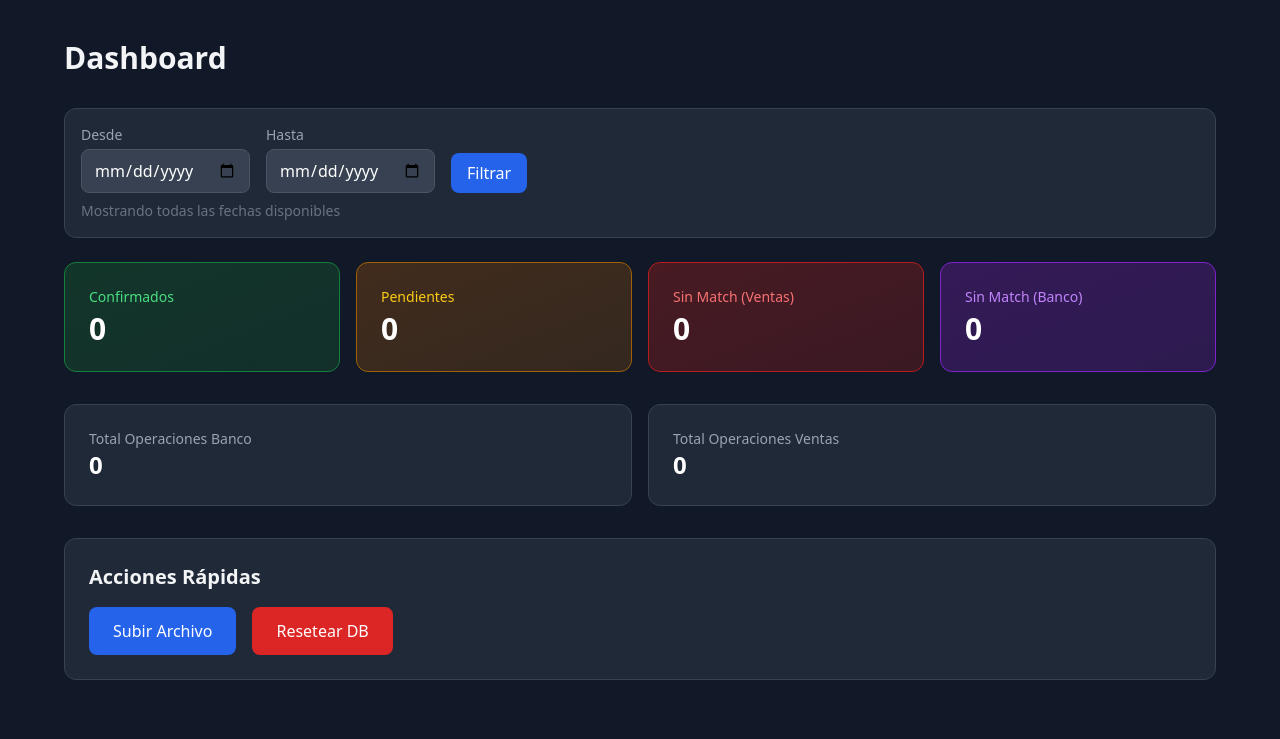
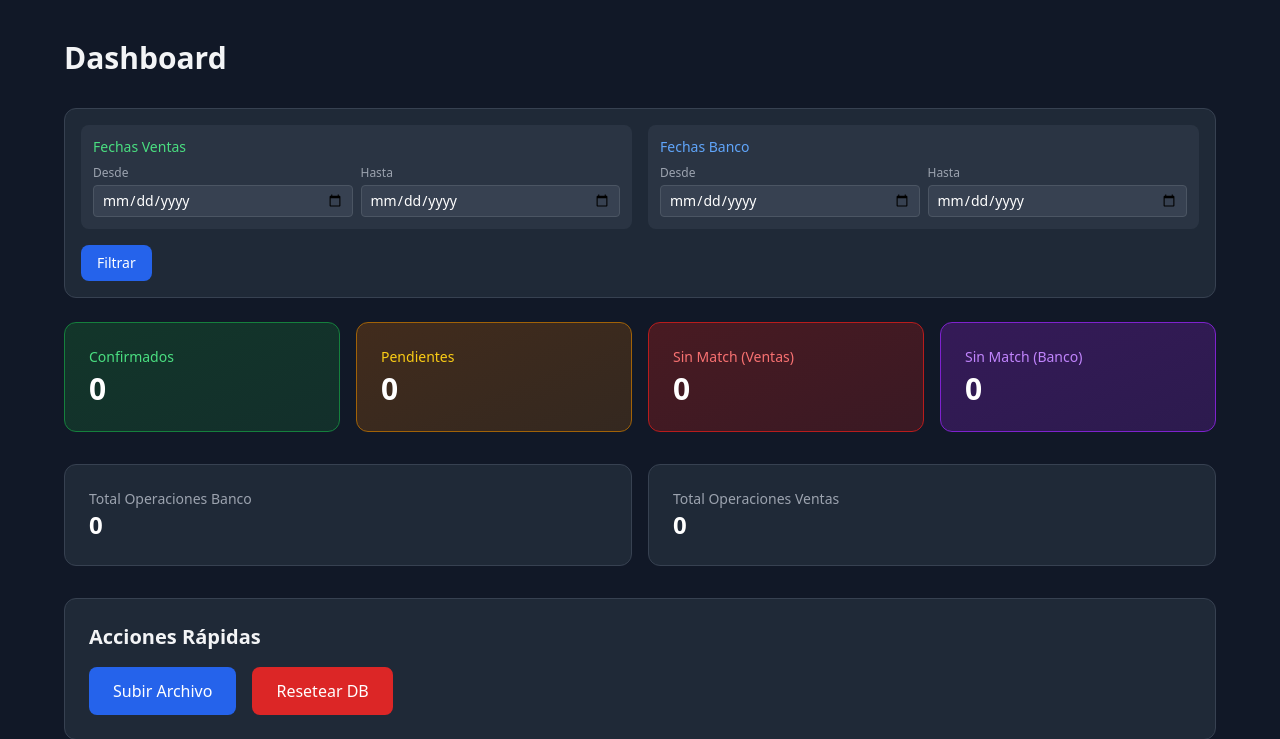
Before and after one commit to frankernesto6587/matcher-oldstatement-merxbit, a Flask app: page / in a window 1280 px wide. Shown: the part 65-804 px from the top of the page. Run offline with Flask 2, Linux system fonts and the light colour scheme; data that the repository does not hold is empty; some libraries are stand-ins or nearby versions.

Commit message:
Add independent date filters for ventas and banco
- Separate date range filters for ventas and banco
- Each filter applies independently to its respective data
- Matches filtered by both if both ranges are set
- UI shows two filter sections side by side

Co-Authored-By: Claude Opus 4.5 <noreply@anthropic.com>

```diff
--- a/app.py
+++ b/app.py
@@ -24,9 +24,16 @@ os.makedirs(UPLOAD_FOLDER, exist_ok=True)
 @app.route('/')
 def index():
     """Dashboard principal"""
-    fecha_desde = request.args.get('fecha_desde')
-    fecha_hasta = request.args.get('fecha_hasta')
-    stats = get_stats(fecha_desde=fecha_desde, fecha_hasta=fecha_hasta)
+    venta_fecha_desde = request.args.get('venta_fecha_desde')
+    venta_fecha_hasta = request.args.get('venta_fecha_hasta')
+    banco_fecha_desde = request.args.get('banco_fecha_desde')
+    banco_fecha_hasta = request.args.get('banco_fecha_hasta')
+    stats = get_stats(
+        venta_fecha_desde=venta_fecha_desde,
+        venta_fecha_hasta=venta_fecha_hasta,
+        banco_fecha_desde=banco_fecha_desde,
+        banco_fecha_hasta=banco_fecha_hasta
+    )
     return render_template('index.html', stats=stats)
 
 
--- a/database.py
+++ b/database.py
@@ -231,15 +231,17 @@ def insertar_match_con_codigo(conn, banco_id, venta_id, match_tipo, confianza, e
         return None
 
 
-def get_stats(fecha_desde=None, fecha_hasta=None):
+def get_stats(venta_fecha_desde=None, venta_fecha_hasta=None, banco_fecha_desde=None, banco_fecha_hasta=None):
     """
     Obtiene estadísticas de la base de datos.
 
     Args:
-        fecha_desde: Fecha inicio para filtrar matches (YYYY-MM-DD)
-        fecha_hasta: Fecha fin para filtrar matches (YYYY-MM-DD)
+        venta_fecha_desde: Fecha inicio para filtrar ventas (YYYY-MM-DD)
+        venta_fecha_hasta: Fecha fin para filtrar ventas (YYYY-MM-DD)
+        banco_fecha_desde: Fecha inicio para filtrar banco (YYYY-MM-DD)
+        banco_fecha_hasta: Fecha fin para filtrar banco (YYYY-MM-DD)
 
-    Si se pasan fechas, filtra Confirmados, Pendientes y Sin Match.
+    Filtros independientes para ventas y banco.
     Los totales siempre son globales.
     """
     conn = get_db()
@@ -254,17 +256,21 @@ def get_stats(fecha_desde=None, fecha_hasta=None):
     cursor.execute('SELECT COUNT(*) as count FROM operaciones_ventas')
     stats['total_ventas'] = cursor.fetchone()['count']
 
-    # Construir filtro de fecha para matches
+    # Construir filtros de fecha independientes para matches
+    fecha_conditions = []
+    fecha_params = []
+
+    if venta_fecha_desde and venta_fecha_hasta:
+        fecha_conditions.append("(v.fecha >= ? AND v.fecha <= ?)")
+        fecha_params.extend([venta_fecha_desde, venta_fecha_hasta])
+
+    if banco_fecha_desde and banco_fecha_hasta:
+        fecha_conditions.append("(b.fecha >= ? AND b.fecha <= ?)")
+        fecha_params.extend([banco_fecha_desde, banco_fecha_hasta])
+
     fecha_filter = ""
-    fecha_params = []
-    if fecha_desde and fecha_hasta:
-        fecha_filter = """
-            AND (
-                (v.fecha >= ? AND v.fecha <= ?)
-                OR (b.fecha >= ? AND b.fecha <= ?)
-            )
-        """
-        fecha_params = [fecha_desde, fecha_hasta, fecha_desde, fecha_hasta]
+    if fecha_conditions:
+        fecha_filter = " AND " + " AND ".join(fecha_conditions)
 
     # Confirmados (con filtro de fecha si aplica)
     query = f'''
@@ -287,14 +293,14 @@ def get_stats(fecha_desde=None, fecha_hasta=None):
     stats['pendientes'] = cursor.fetchone()['count']
 
     # Sin match banco (con filtro de fecha si aplica)
-    if fecha_desde and fecha_hasta:
+    if banco_fecha_desde and banco_fecha_hasta:
         cursor.execute('''
             SELECT COUNT(*) as count
             FROM operaciones_banco b
             LEFT JOIN matches m ON b.id = m.banco_id
             WHERE m.id IS NULL
             AND b.fecha >= ? AND b.fecha <= ?
-        ''', [fecha_desde, fecha_hasta])
+        ''', [banco_fecha_desde, banco_fecha_hasta])
     else:
         cursor.execute('''
             SELECT COUNT(*) as count
@@ -305,14 +311,14 @@ def get_stats(fecha_desde=None, fecha_hasta=None):
     stats['banco_sin_match'] = cursor.fetchone()['count']
 
     # Sin match ventas (con filtro de fecha si aplica)
-    if fecha_desde and fecha_hasta:
+    if venta_fecha_desde and venta_fecha_hasta:
         cursor.execute('''
             SELECT COUNT(*) as count
             FROM operaciones_ventas v
             LEFT JOIN matches m ON v.id = m.venta_id
             WHERE m.id IS NULL
             AND v.fecha >= ? AND v.fecha <= ?
-        ''', [fecha_desde, fecha_hasta])
+        ''', [venta_fecha_desde, venta_fecha_hasta])
     else:
         cursor.execute('''
             SELECT COUNT(*) as count
@@ -342,9 +348,11 @@ def get_stats(fecha_desde=None, fecha_hasta=None):
     stats['ventas_fecha_min'] = row['min_fecha']
     stats['ventas_fecha_max'] = row['max_fecha']
 
-    # Guardar filtro aplicado
-    stats['filtro_fecha_desde'] = fecha_desde
-    stats['filtro_fecha_hasta'] = fecha_hasta
+    # Guardar filtros aplicados
+    stats['filtro_venta_fecha_desde'] = venta_fecha_desde
+    stats['filtro_venta_fecha_hasta'] = venta_fecha_hasta
+    stats['filtro_banco_fecha_desde'] = banco_fecha_desde
+    stats['filtro_banco_fecha_hasta'] = banco_fecha_hasta
 
     conn.close()
     return stats
--- a/templates/index.html
+++ b/templates/index.html
@@ -8,35 +8,65 @@
 
     <!-- Filtro de Fechas -->
     <div class="bg-gray-800 rounded-xl p-4 mb-6 border border-gray-700">
-        <form method="GET" action="{{ url_for('index') }}" class="flex flex-wrap items-end gap-4">
-            <div>
-                <label class="block text-sm text-gray-400 mb-1">Desde</label>
-                <input type="date" name="fecha_desde" id="fecha_desde"
-                       value="{{ stats.filtro_fecha_desde or stats.ventas_fecha_min or '' }}"
-                       class="bg-gray-700 border border-gray-600 rounded-lg px-3 py-2 text-white">
+        <form method="GET" action="{{ url_for('index') }}">
+            <div class="grid grid-cols-1 md:grid-cols-2 gap-4 mb-4">
+                <!-- Filtro Ventas -->
+                <div class="bg-gray-700/50 rounded-lg p-3">
+                    <p class="text-green-400 text-sm font-medium mb-2">Fechas Ventas</p>
+                    <div class="flex gap-2">
+                        <div class="flex-1">
+                            <label class="block text-xs text-gray-400 mb-1">Desde</label>
+                            <input type="date" name="venta_fecha_desde"
+                                   value="{{ stats.filtro_venta_fecha_desde or '' }}"
+                                   class="w-full bg-gray-700 border border-gray-600 rounded px-2 py-1 text-white text-sm">
+                        </div>
+                        <div class="flex-1">
+                            <label class="block text-xs text-gray-400 mb-1">Hasta</label>
+                            <input type="date" name="venta_fecha_hasta"
+                                   value="{{ stats.filtro_venta_fecha_hasta or '' }}"
+                                   class="w-full bg-gray-700 border border-gray-600 rounded px-2 py-1 text-white text-sm">
+                        </div>
+                    </div>
+                </div>
+                <!-- Filtro Banco -->
+                <div class="bg-gray-700/50 rounded-lg p-3">
+                    <p class="text-blue-400 text-sm font-medium mb-2">Fechas Banco</p>
+                    <div class="flex gap-2">
+                        <div class="flex-1">
+                            <label class="block text-xs text-gray-400 mb-1">Desde</label>
+                            <input type="date" name="banco_fecha_desde"
+                                   value="{{ stats.filtro_banco_fecha_desde or '' }}"
+                                   class="w-full bg-gray-700 border border-gray-600 rounded px-2 py-1 text-white text-sm">
+                        </div>
+                        <div class="flex-1">
+                            <label class="block text-xs text-gray-400 mb-1">Hasta</label>
+                            <input type="date" name="banco_fecha_hasta"
+                                   value="{{ stats.filtro_banco_fecha_hasta or '' }}"
+                                   class="w-full bg-gray-700 border border-gray-600 rounded px-2 py-1 text-white text-sm">
+                        </div>
+                    </div>
+                </div>
             </div>
-            <div>
-                <label class="block text-sm text-gray-400 mb-1">Hasta</label>
-                <input type="date" name="fecha_hasta" id="fecha_hasta"
-                       value="{{ stats.filtro_fecha_hasta or stats.ventas_fecha_max or '' }}"
-                       class="bg-gray-700 border border-gray-600 rounded-lg px-3 py-2 text-white">
+            <div class="flex gap-2">
+                <button type="submit" class="px-4 py-2 bg-blue-600 hover:bg-blue-500 text-white rounded-lg transition-colors text-sm">
+                    Filtrar
+                </button>
+                {% if stats.filtro_venta_fecha_desde or stats.filtro_banco_fecha_desde %}
+                <a href="{{ url_for('index') }}" class="px-4 py-2 bg-gray-600 hover:bg-gray-500 text-white rounded-lg transition-colors text-sm">
+                    Limpiar
+                </a>
+                {% endif %}
             </div>
-            <button type="submit" class="px-4 py-2 bg-blue-600 hover:bg-blue-500 text-white rounded-lg transition-colors">
-                Filtrar
-            </button>
-            {% if stats.filtro_fecha_desde or stats.filtro_fecha_hasta %}
-            <a href="{{ url_for('index') }}" class="px-4 py-2 bg-gray-600 hover:bg-gray-500 text-white rounded-lg transition-colors">
-                Limpiar
-            </a>
+        </form>
+        {% if stats.filtro_venta_fecha_desde or stats.filtro_banco_fecha_desde %}
+        <p class="text-sm text-gray-400 mt-2">
+            {% if stats.filtro_venta_fecha_desde and stats.filtro_venta_fecha_hasta %}
+            <span class="text-green-400">Ventas:</span> {{ stats.filtro_venta_fecha_desde }} → {{ stats.filtro_venta_fecha_hasta }}
             {% endif %}
-        </form>
-        {% if stats.filtro_fecha_desde and stats.filtro_fecha_hasta %}
-        <p class="text-sm text-blue-400 mt-2">
-            Mostrando estadísticas del {{ stats.filtro_fecha_desde }} al {{ stats.filtro_fecha_hasta }}
-        </p>
-        {% else %}
-        <p class="text-sm text-gray-500 mt-2">
-            Mostrando todas las fechas disponibles
+            {% if stats.filtro_venta_fecha_desde and stats.filtro_banco_fecha_desde %} | {% endif %}
+            {% if stats.filtro_banco_fecha_desde and stats.filtro_banco_fecha_hasta %}
+            <span class="text-blue-400">Banco:</span> {{ stats.filtro_banco_fecha_desde }} → {{ stats.filtro_banco_fecha_hasta }}
+            {% endif %}
         </p>
         {% endif %}
     </div>
```
